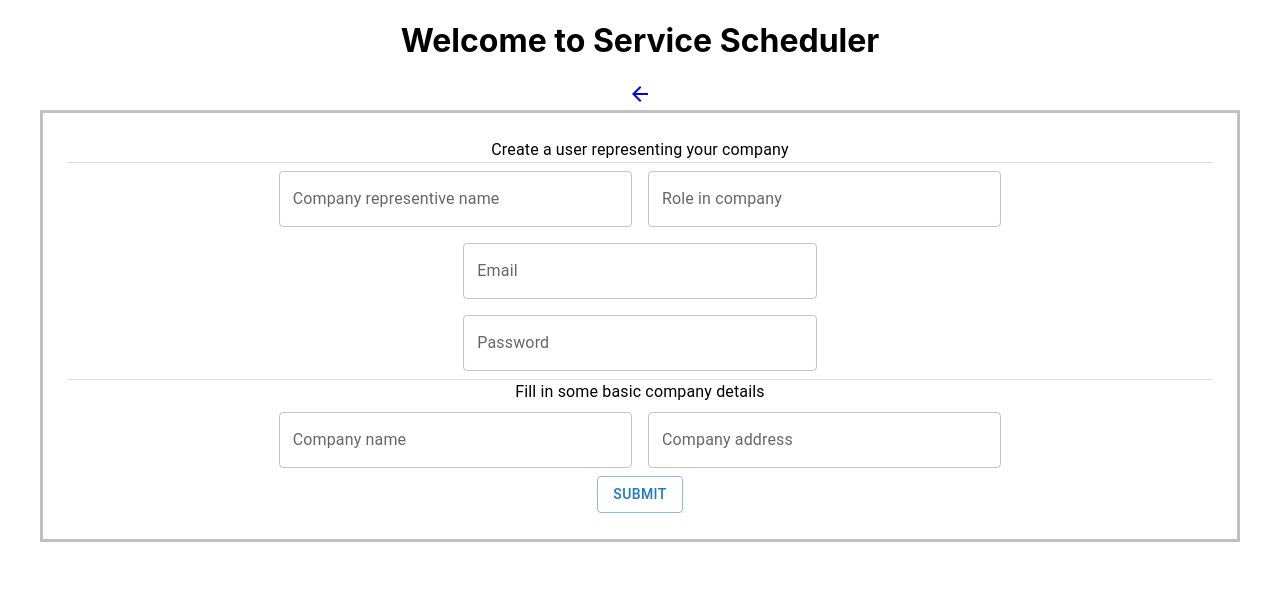
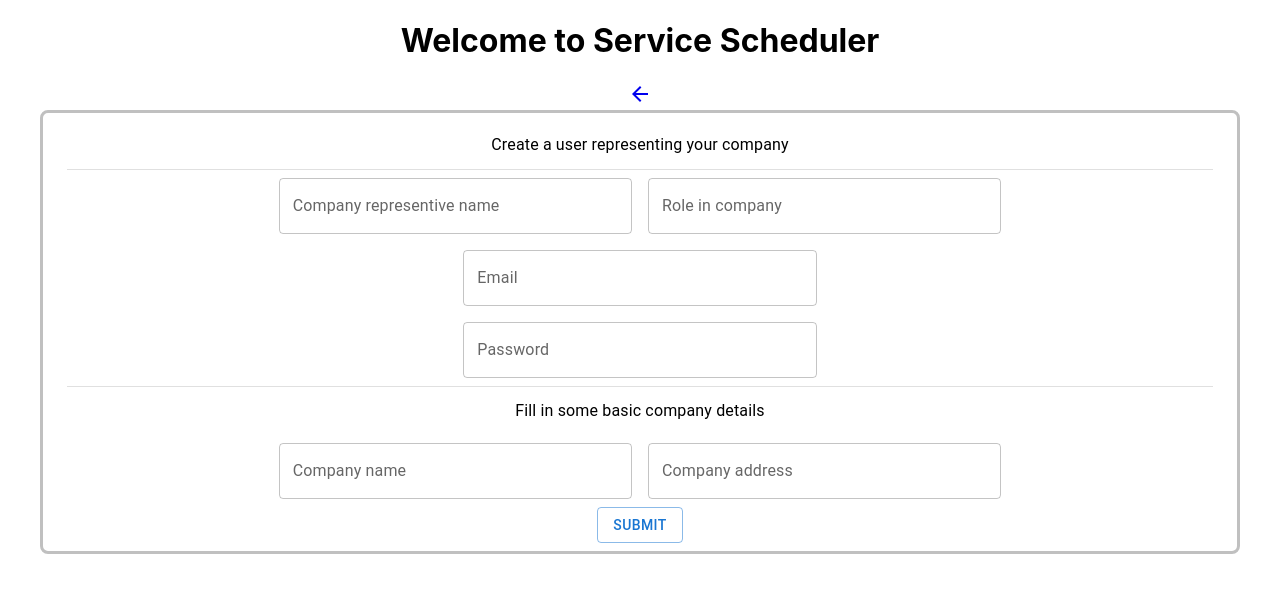
Before and after one commit to WSINTRA/fe-private-ucl, a React (Create React App) app: page /sign-up in a window 1280 px wide. Shown: the top 592 px of the page. Built offline with nearby package versions, Linux system fonts and the light colour scheme.

Commit message:
Style changes for sign up

```diff
--- a/src/components/unAuthLanding/signup/signup.tsx
+++ b/src/components/unAuthLanding/signup/signup.tsx
@@ -11,9 +11,13 @@ export const SignUpForm = () => {
       <Link to="/">
         <ArrowBack />
       </Link>
-      <Container sx={{ padding: "2%", border: "3px solid silver" }}>
+      <Container
+        sx={{ padding: "8px", border: "3px solid silver", borderRadius: "8px" }}
+      >
         <Box>
-          <Typography>Create a user representing your company</Typography>
+          <Typography sx={{ margin: "12px" }}>
+            Create a user representing your company
+          </Typography>
           <Divider />
         </Box>
         <Box
@@ -35,7 +39,9 @@ export const SignUpForm = () => {
             <TextField label="Password" />
           </Box>
           <Divider />
-          <Typography>Fill in some basic company details</Typography>
+          <Typography sx={{ margin: "12px" }}>
+            Fill in some basic company details
+          </Typography>
           <Box>
             <TextField label="Company name" />
             <TextField fullWidth label="Company address" />
```
